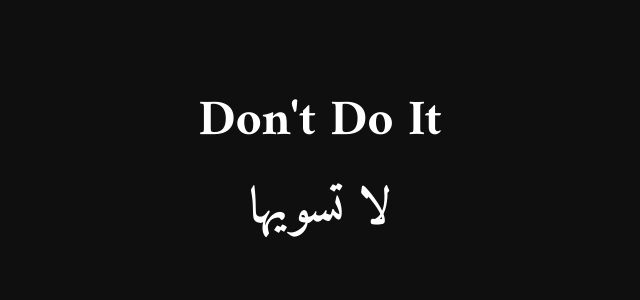
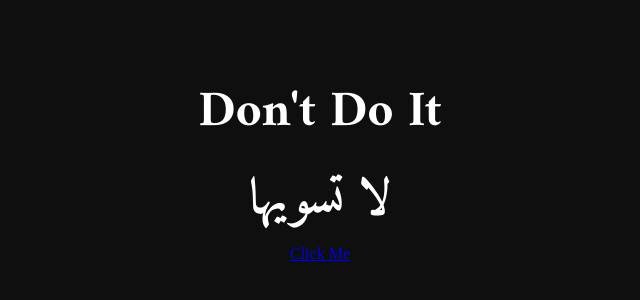
Before and after one commit to SaifRiyadh/PleaseWebsite, a plain HTML site: page index.html in a window 1280 px wide. Shown: the part 234-534 px from the top of the page, without its empty margins (320-960 px from the left). Drawn offline with Linux system fonts and the light colour scheme.

Commit message:
Update index.html

```diff
--- a/index.html
+++ b/index.html
@@ -12,6 +12,7 @@
 <div class="center">
   <div class="text">Don't Do It</div>
   <div class="text2">لا تسويها</div>
+  <a class="link" href="https://saifriyadh.github.io/PleaseWebsite/prank.html">Click Me</a>
 </div>
 
 </body>
```
